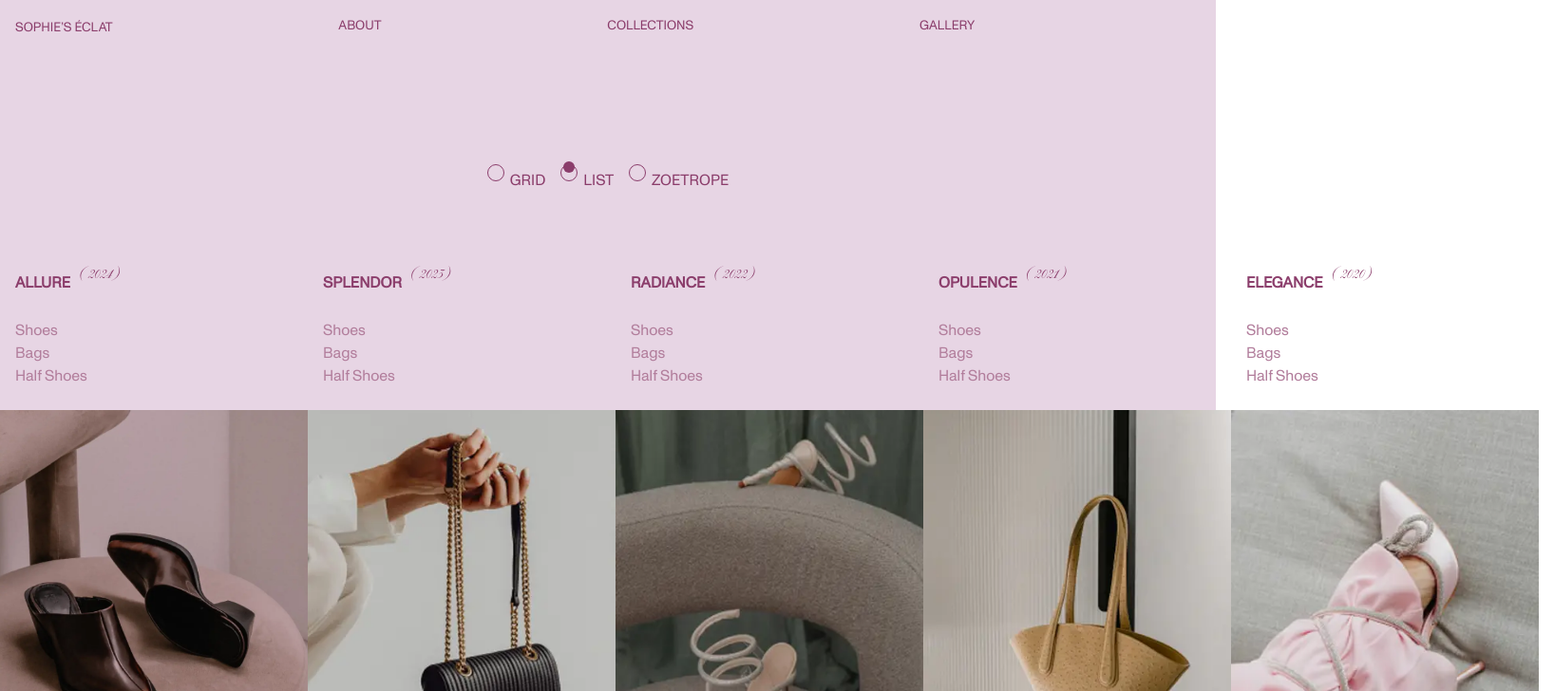
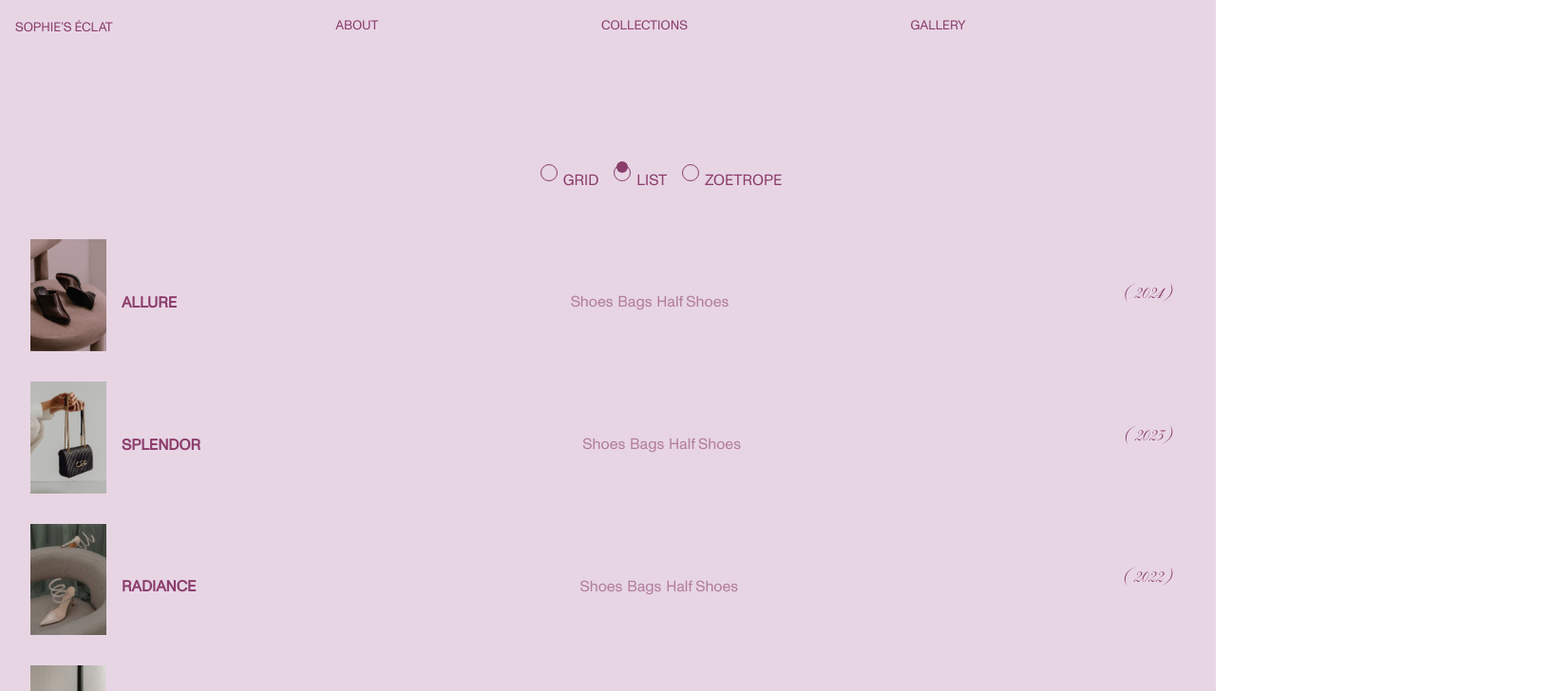
Before and after one commit to tariqyunusa/Sophie-clat, a React (Vite) app: page /collection in a window 1280 px wide. Both pictures are taken after a click on the label "LIST". Shown: the top 728 px of the page at 95% size, 1636 px wide, since content can reach past the window. Built offline with nearby package versions, Linux system fonts and the light colour scheme; a web font is replaced by a local one.

Commit message:
collection

```diff
--- a/src/components/Layout.jsx
+++ b/src/components/Layout.jsx
@@ -1,10 +1,59 @@
-import React, { useRef } from "react";
+import React, { useEffect, useLayoutEffect, useRef,} from "react";
 import "../styles/Layout.css";
+import { Canvas } from "@react-three/fiber";
+import gsap from "gsap";
+import {ScrollTrigger} from "gsap/ScrollTrigger";
+import { Flip } from "gsap/Flip";
+gsap.registerPlugin(Flip);
 
-const Layout = ({ layout, items }) => {
+const Layout = ({ layout, items, onFlipComplete  }) => {
   const containerRef = useRef(null);
+  const borderRef = useRef([]);
+  const imageRefs = useRef([]);
+    imageRefs.current = [];
+
+  useLayoutEffect(() => {
+    gsap.registerPlugin(ScrollTrigger)
+    borderRef.current.forEach((el, idx) => {
+      if(!el) return;
+
+      gsap.fromTo(el, {
+        width: "0%"
+      }, {
+        width: "100%",
+        duration: 1,
+        ease: "power2.inOut",
+        stagger: 1.5,
+        scrollTrigger:  {
+          trigger: ".list",
+          start: "top center",
+          toggleActions: "play none none none"
+        }
+      })
+    })
+  },[])
+ useLayoutEffect(() => {
+    const direction = layout === "grid" ? 500 : -100;
+
+    gsap.fromTo(
+      imageRefs.current,
+      {
+        x: direction,
+        opacity: 0,
+        scale: 0.95
+      },
+      {
+        x: 0,
+        opacity: 1,
+        scale: 1,
+        duration: 1.5,
+        ease: "power3.out",
+        stagger: 0.05
+      }
+    );
+  }, [layout]);
   return (
-    <div>
+    <div className="layout">
       {layout === "zoetrope" ? (
         <div className="canvas-container">
           <Canvas camera={{ position: [0, 0, 5] }}>
@@ -16,26 +65,60 @@ const Layout = ({ layout, items }) => {
         </div>
       ) : (
         <div ref={containerRef} className={`container ${layout}`}>
+          {layout === "grid" ? (
+            <div className="grid">
               {items.map((item, idx) => (
-            <div key={idx} className="grid__container">
-              <div className="grid__upper">
-                <div className="grid__item_detail">
-                  <p className="grid__item_name">{item.name}</p>
-                  <p className="grid__item_year">{item.year}</p>
+                <div key={idx} className="layout__grid">
+                  <div className="grid__details">
+                    <p className="grid__name">{item.name}</p>
+                    <p className="grid__year">{item.year}</p>
                   </div>
                   <div className="grid__subitems">
                     {item.subItems.map((item, i) => (
-                    <p key={i} className="grid__subitems_items">{item}</p>
+                      <p key={i} className="grid__subitem">
+                        {item}
+                      </p>
                     ))}
                   </div>
-              </div>
-              <div className="grid__lower">
-                <div className="image__wrapper">
-                    <img src={item.Img} alt={item.name}  />
-                </div>
+                  <div className="grid__img_wrapper">
+                    <img
+                      src={item.Img}
+                      alt={item.name}
+                      className="grid__image"
+                      ref={(el) => (imageRefs.current[idx] = el)}
+                    />
                   </div>
                 </div>
               ))}
+            </div>
+          ) : (
+            <div className="list">
+              {items.map((item, idx) => (
+                <div className="layout__list" key={idx}>
+                  <div
+                    className="animated__border"
+                    ref={(el) => (borderRef.current[idx] = el)}
+                  />
+                  <div className="list__left">
+                    <div className="list__img_wrapper">
+                      <img src={item.Img} alt={item.name} data-flip-id={`img-${idx}`} ref={(el) => (imageRefs.current[idx] = el)}/>
+                    </div>
+                    <p className="list__name">{item.name}</p>
+                  </div>
+                  <div className="list__subitems">
+                    {item.subItems.map((item, i) => (
+                      <p key={i} className="list__subitem">
+                        {item}
+                      </p>
+                    ))}
+                  </div>
+                  <div className="list__year_wrapper">
+                    <p className="list__year">{item.year}</p>
+                  </div>
+                </div>
+              ))}
+            </div>
+          )}
         </div>
       )}
     </div>
--- a/src/pages/About.jsx
+++ b/src/pages/About.jsx
@@ -31,7 +31,7 @@ const About = () => {
         </div>
         <div className="about__personal">
           <div className="about__image_container">
-            <div className="image__wrapper">
+            <div className="image__wrapper__sophie">
               <img src={sophie} alt="sophie" />
               <div className="color__overlay"></div>
             </div>
--- a/src/pages/Collections.jsx
+++ b/src/pages/Collections.jsx
@@ -2,11 +2,42 @@ import "../styles/Collection.css";
 import Nav from "../components/Nav";
 import { items } from "../utils";
 import Layout from "../components/Layout";
-import { useState } from "react";
+import { useState, useLayoutEffect } from "react";
+import { Flip } from "gsap/Flip";
+import gsap from "gsap";
+gsap.registerPlugin(Flip)
 
 
 const Collections = () => {
   const [layout, setLayout] = useState("grid")
+  const [pendingLayout, setPendingLayout] = useState("grid");
+  const handleLayoutChange = (e) => {
+    const newLayout = e.target.value
+
+    if(newLayout === 'zoetrope') {
+      setLayout(newLayout)
+      setPendingLayout(newLayout);
+      return;
+    }
+ const state = Flip.getState('[data-flip-id]');
+
+  // Step 1: change layout
+  setLayout(newLayout);
+
+  // Step 2: wait for React to paint new layout
+  requestAnimationFrame(() => {
+    // delay to let images mount
+    setTimeout(() => {
+      Flip.from(state, {
+        duration: 0.7,
+        ease: "power2.inOut",
+        absolute: true,
+        stagger: 0.05,
+      });
+    }, 0); // or try 20-50ms if needed
+  });
+  }
+
   return (
     <section className="collections__section">
       <Nav />
@@ -14,20 +45,20 @@ const Collections = () => {
         <div className="collection__selector_mode">
           <fieldset>
             <div>
-              <input type="radio" name="mode" id="grid" value="grid" />
+              <input type="radio" name="mode" id="grid" value="grid" onChange={handleLayoutChange}/>
               <label htmlFor="grid">grid</label>
             </div>
             <div>
-              <input type="radio" name="mode" id="list" value="list" />
+              <input type="radio" name="mode" id="list" value="list" onChange={handleLayoutChange} />
               <label htmlFor="list">list</label>
             </div>
             <div>
-              <input type="radio" name="mode" id="zoetrope" value="zoetrope" />
+              <input type="radio" name="mode" id="zoetrope" value="zoetrope" onChange={handleLayoutChange} />
               <label htmlFor="zoetrope">zoetrope</label>
             </div>
           </fieldset>
         </div>
-        <Layout layout={layout} items={items} />
+        <Layout layout={layout} items={items} key="layout" onFlipComplete={() => setLayout(pendingLayout)}/>
       </main>
     </section>
   );
--- a/src/styles/About.css
+++ b/src/styles/About.css
@@ -58,11 +58,12 @@
   margin-top: 1.5rem;
 }
 .about__personal {
-
+  /* padding-bottom: 2rem; */
   width: 100%;
   height: 50%;
   display: flex;
   gap: 2rem;
+  /* padding: 2rem 0; */
 }
 .about__image_container{
     width: 35%;
@@ -71,18 +72,19 @@
     width: 65%;
     display: flex;
     flex-direction: column;
-    gap: 5rem;
+    gap: 3rem;
     justify-content: end;
     padding-inline: 1rem;
+    /* padding: 2rem 0; */
 }
-.image__wrapper{
+.image__wrapper__sophie{
     width: 100%;
     height: 100%;
     position: relative;
     overflow: hidden;
 
 }
-.image__wrapper img{
+.image__wrapper__sophie img{
     width: 100%;
     height: 100%;
     object-fit: cover;
--- a/src/styles/Collection.css
+++ b/src/styles/Collection.css
@@ -13,41 +13,49 @@
   background-color: #e7d5e4;
   display: flex;
   flex-direction: column;
-  padding-inline: 1rem;
+  /* padding-inline: 1rem; */
   position: relative;
+  overflow-y: scroll;
 }
-.collection__main{
+.collection__main {
   margin-top: 10rem;
   /* background-color: black; */
   width: 100%;
   height: 90%;
 }
-fieldset{
+fieldset {
   display: flex;
-   justify-content: center;
+  /* justify-content: center; */
   align-items: center;
   border: none;
   gap: 1rem;
   align-items: center;
+  margin-left: 7rem;
+  /* width: 100%; */
+  /* padding-inline: 2rem; */
 }
 fieldset input {
   margin-right: 0.5rem;
-    background-color: #8B3D6B;
+  background-color: #8b3d6b;
 }
 input[type="radio"] {
   display: none;
 }
 
-
+.collection__selector_mode {
+  width: 100%;
+  display: flex;
+  justify-content: center;
+  align-items: center;
+}
 label {
   position: relative;
   padding-left: 1.5rem;
   cursor: pointer;
   font-family: ABCMonumentGrotesk;
-  color: #8B3D6B;
+  color: #8b3d6b;
   text-transform: uppercase;
 }
-
 
 label::before {
   content: "";
@@ -57,7 +65,7 @@ label::before {
   transform: translateY(-50%);
   width: 16px;
   height: 16px;
-  border: 1px solid #8B3D6B;
+  border: 1px solid #8b3d6b;
   border-radius: 50%;
   background-color: transparent;
 }
@@ -69,13 +77,13 @@ input[type="radio"]:checked + label::after {
   top: 23%;
   width: 12px;
   height: 12px;
-  background-color: #8B3D6B;
+  background-color: #8b3d6b;
   border-radius: 50%;
 }
 fieldset label {
-    font-family:ABCMonumentGrotesk ;
+  font-family: ABCMonumentGrotesk;
   text-transform: uppercase;
-    color: #8B3D6B;
+  color: #8b3d6b;
 }
 .color__overlay {
   position: absolute;
--- a/src/styles/Layout.css
+++ b/src/styles/Layout.css
@@ -7,76 +7,138 @@
   font-family: "ABCMonumentGrotesk";
   src: url("/public/MonumentGrotesk-Regular.ttf") format("truetype");
 }
-.container.grid{
+.layout{
+    padding: 2rem 0;
+}
+.container {
+  width: 99%;
+  height: 100%;
+  position: relative;
+  /* padding-inline: 1rem ; */
+
+}
+.grid {
+  width: 100%;
+  height: 100%;
   display: flex;
-    justify-content: space-between;
-    padding-top: 4rem;
-    width: 100%;
+  /* margin:2rem 0 ; */
+  /* padding-top: 1rem; */
 }
-.grid__container{
-    display: flex;
-    flex-direction: column;
+.layout__grid{
+    width: 20%;
     position: relative;
-    gap: 2rem;
+    overflow: hidden;
 }
-.grid__item_detail{
+.grid__details{
     display: flex;
     align-items: center;
-    gap: 0.5rem;
+    gap: 0.3rem;
+    padding-left: 1rem;
 }
-.grid__item_name{
-    font-family: ABCMonumentGrotesk;
+.grid__name{
+    font-family:ABCMonumentGrotesk;
+    color: #8B3D6B;
+    font-size: 1rem;
+    font-weight: 600;
     text-transform: uppercase;
+}
+.grid__year{
+    font-family: PPPlayground;
+    font-weight: 300;
+    font-size: 1.2rem ;
     color: #8B3D6B;
-    font-weight: 700;
 }
-.grid__item_year{
-    font-family: PPPlayground;
-    text-transform: uppercase;
-    color: #8B3D6B;
-    font-weight: 300;
+.grid__subitems{
+    padding: 1rem;
 }
-.grid__subitems_items{
-    line-height: 150%;
+.grid__subitem{
+    line-height: 120%;
     color: #B27E9C;
+    font-size: 1rem;
 }
-.grid__upper{
-    display: flex;
-    flex-direction: column;
-    gap: 1rem;
-}
-.grid__lower{
-    display: flex;
-    justify-content: space-between;
-    /* padding: 0 1rem; */
+.grid__img_wrapper{
     position: relative;
-    left: -1rem;
-}
-.image__wrapper{
-     width: 20.25rem;
+    /* left: -15px; */
+    width: 110%;
+    /* width: 20%; */
+    overflow: hidden;
+    padding-top: 2rem;
     aspect-ratio: 3/4;
     overflow: hidden;
-     padding:  0;
-     position: relative;
 }
-.image__wrapper img{
+.grid__img_wrapper img{
     width: 100%;
     height: 100%;
     object-fit: cover;
     display: block;
-}
-@media screen and (max-width: 1024px) {
-    .image__wrapper{
-        width: 12.7rem;
-    }
 
 }
-@media screen and (max-width: 768px) {
-    .image__wrapper{
-        width: 9.6rem;
+/* list */
+
+.list{
+    display: flex;
+    flex-direction: column;
+    padding-inline: 1rem;
 }
-    .image__wrapper:nth-child(3){
-        display: none;
+.layout__list{
+    display: flex;
+    align-items: center;
+    justify-content: space-between;
+    padding: 1rem 0;
+    width: 100%;
+    position: relative;
 }
+.list__left{
+    display: flex;
+    align-items: center;
+    gap: 1rem;
+}
+.list__img_wrapper{
+    width: 80px;
+    height: 117.8px;
+    aspect-ratio: 3/4;
+}
+.list__img_wrapper img{
+    width: 100%;
+    height: 100%;
+    object-fit: cover;
+}
+.list__subitems{
+    display: flex;
+    gap: .3rem;
+    align-items: center;
+    align-self: center;
+    justify-content: center;
+    width: 25%;
+}
+.list__name{
+     font-family:ABCMonumentGrotesk;
+    color: #8B3D6B;
+    font-size: 1rem;
+    font-weight: 600;
+    text-transform: uppercase;
+    letter-spacing: -0.5%;
+}
+.list__subitem{
+    line-height: 120%;
+    color: #B27E9C;
+    font-size: 1rem;
 
 }
+.list__year_wrapper{
+    /* align-self: flex-end; */
+}
+.list__year{
+      font-family: PPPlayground;
+    font-weight: 300;
+    font-size: 1.2rem ;
+    color: #8B3D6B;
+}
+.animated__border{
+    position: absolute;
+    top: 0;
+    left: 0;
+    height: 2px;
+    width: 0%;
+    background-color:#B27E9C ;
+}
--- a/src/styles/Nav.css
+++ b/src/styles/Nav.css
@@ -4,7 +4,7 @@
 
 }
 .nav__section{
-    width: 100vw;
+    width: 99vw;
     height: 5vh;
     display: flex;
     justify-content: space-between;
```
Lines whose indentation alone changed are shown as unchanged.
